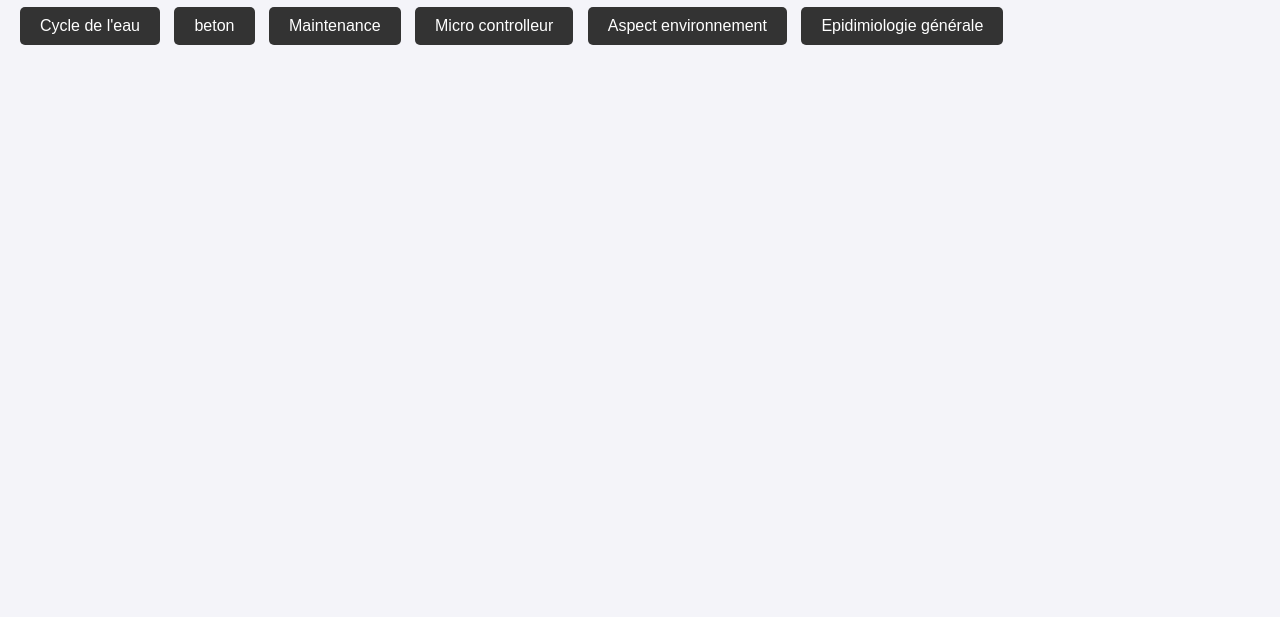
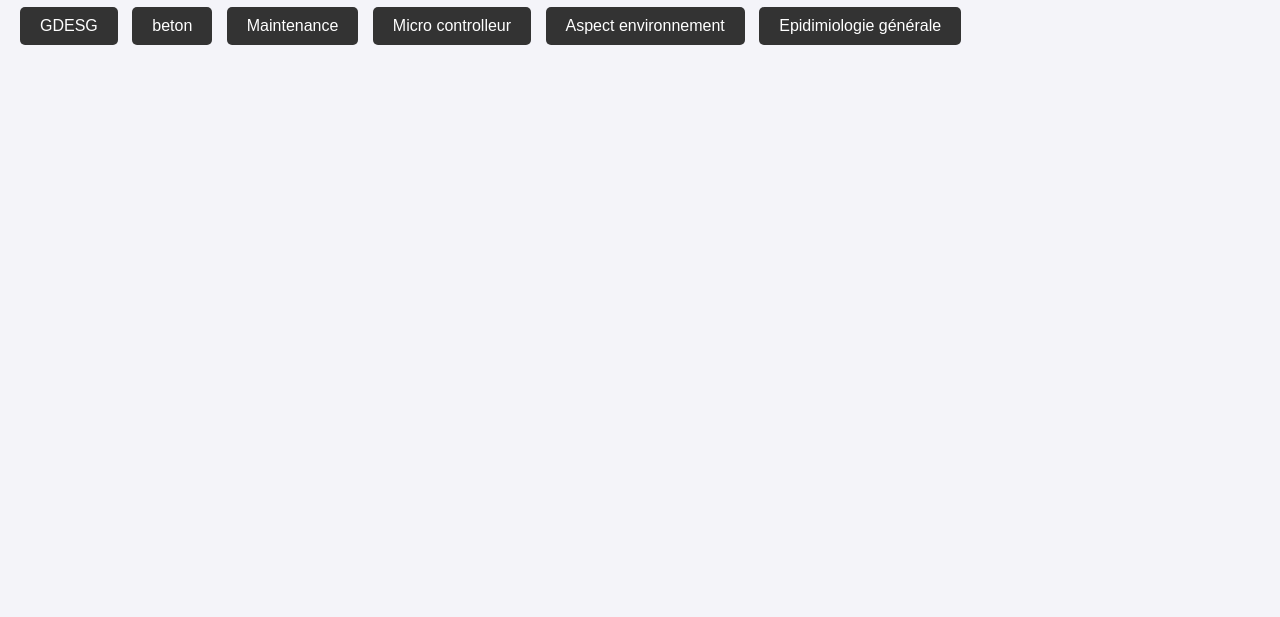
Before and after one commit to Aubrachez/QCM-Maintenance, a plain HTML site: page index.html in a window 1280 px wide. Shown: the part 183-800 px from the top of the page. Drawn offline with Linux system fonts and the light colour scheme.

Commit message:
Update index.html

```diff
--- a/index.html
+++ b/index.html
@@ -123,7 +123,7 @@
 
             </div>
         <div class="buttons">
-           <button onclick="loadJSON('cycle_eau.json')">Cycle de l'eau</button>
+           <button onclick="loadJSON('GDESG.json')">GDESG</button>
             <button onclick="loadJSON('beton.json')">beton</button>
             <button onclick="loadJSON('question.json')">Maintenance</button>
             <button onclick="loadJSON('question_micro.json')">Micro controlleur</button>
```
